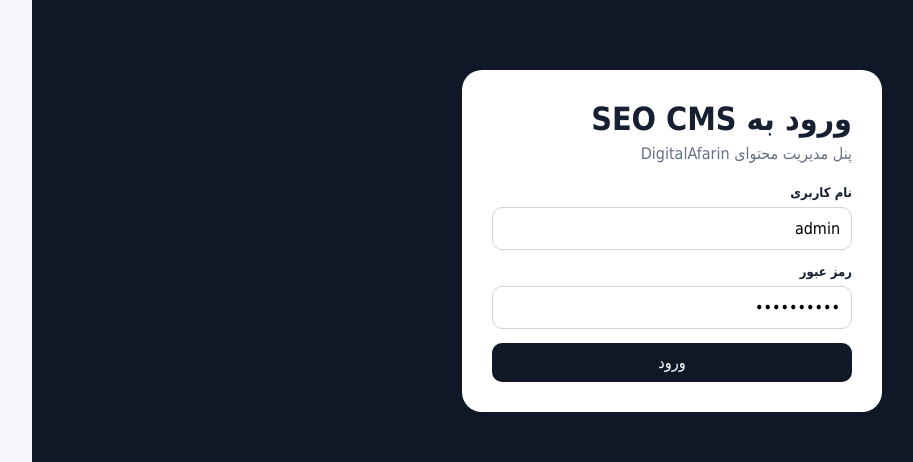
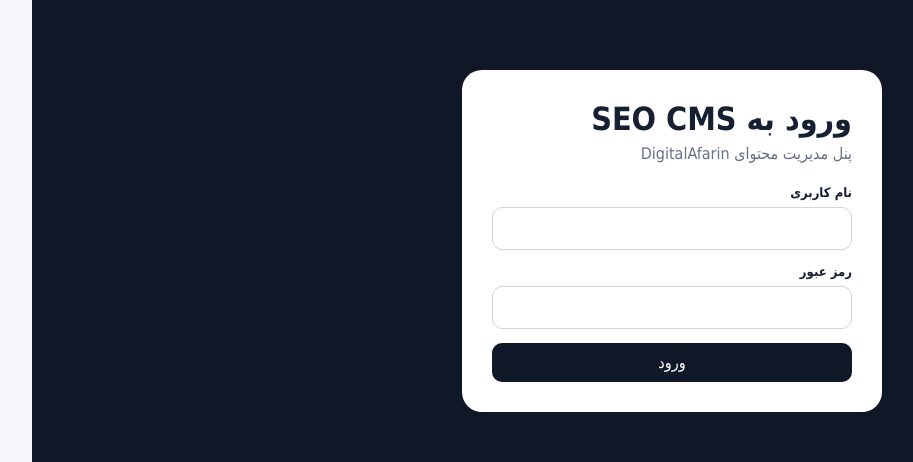
Before and after one commit to rahi62/digitalafarin-cms, a Next.js app in the folder apps/admin/: page /cms/login in a window 1280 px wide. Shown: the part 159-621 px from the top of the page, without its empty margins (85-998 px from the left). Built offline with nearby package versions, Linux system fonts and the light colour scheme; no server answers.

Commit message:
fix(admin): remove default credentials and honor base path

```diff
--- a/apps/admin/src/app/login/page.tsx
+++ b/apps/admin/src/app/login/page.tsx
@@ -1,3 +1,35 @@
 "use client";
-import {FormEvent,useState} from "react"; import {login} from "@/lib/api";
-export default function LoginPage(){const [username,setUsername]=useState("admin"),[password,setPassword]=useState("admin12345"),[error,setError]=useState(""); async function submit(e:FormEvent){e.preventDefault();setError("");try{await login(username,password);location.href="/"}catch(err:any){setError(err.message)}}return <div className="loginPage"><form className="loginCard" onSubmit={submit}><h1>ورود به SEO CMS</h1><p>پنل مدیریت محتوای DigitalAfarin</p>{error&&<div className="error">{error}</div>}<div className="field"><label>نام کاربری</label><input value={username} onChange={e=>setUsername(e.target.value)}/></div><div className="field"><label>رمز عبور</label><input type="password" value={password} onChange={e=>setPassword(e.target.value)}/></div><button className="btn" style={{width:"100%"}}>ورود</button></form></div>}
+
+import { FormEvent, useState } from "react";
+import { login } from "@/lib/api";
+import { adminPath } from "@/lib/admin-path";
+
+export default function LoginPage(){
+  const [username,setUsername]=useState("");
+  const [password,setPassword]=useState("");
+  const [error,setError]=useState("");
+  const [submitting,setSubmitting]=useState(false);
+
+  async function submit(e:FormEvent){
+    e.preventDefault();
+    setError("");
+    setSubmitting(true);
+    try{
+      await login(username,password);
+      window.location.href=adminPath("/");
+    }catch(err:any){
+      setError(err.message);
+    }finally{
+      setSubmitting(false);
+    }
+  }
+
+  return <div className="loginPage"><form className="loginCard" onSubmit={submit}>
+    <h1>ورود به SEO CMS</h1>
+    <p>پنل مدیریت محتوای DigitalAfarin</p>
+    {error&&<div className="error">{error}</div>}
+    <div className="field"><label>نام کاربری</label><input autoComplete="username" value={username} onChange={e=>setUsername(e.target.value)}/></div>
+    <div className="field"><label>رمز عبور</label><input type="password" autoComplete="current-password" value={password} onChange={e=>setPassword(e.target.value)}/></div>
+    <button className="btn" style={{width:"100%"}} disabled={submitting||!username||!password}>{submitting?"در حال ورود...":"ورود"}</button>
+  </form></div>
+}
```
